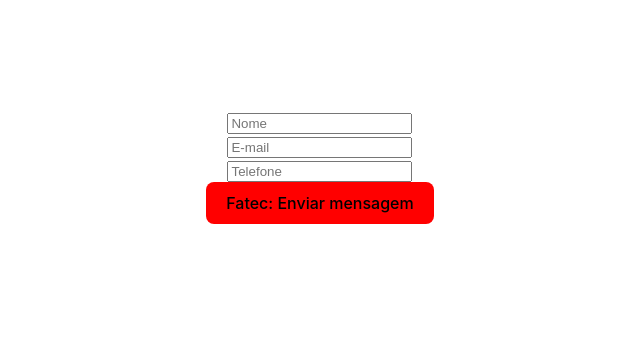
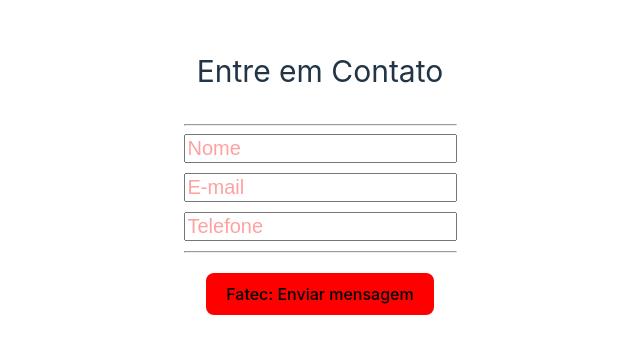
Before and after one commit to CaioAssis/Aula-React, a React (Vite) app: page / in a window 1280 px wide. Shown: the part 233-586 px from the top of the page, without its empty margins (320-960 px from the left). Built offline with nearby package versions, Linux system fonts and the light colour scheme.

Commit message:
Adiciona css

```diff
--- /dev/null
+++ b/src/components/formAt1/formAt1.module.css
@@ -0,0 +1,9 @@
+.campo{
+    margin-bottom: 10px;
+}
+.campoBotao{
+    margin-top: 20px;
+}
+.head{
+    font-size: 30px;
+}
--- a/src/components/formAt1/index.tsx
+++ b/src/components/formAt1/index.tsx
@@ -1,5 +1,6 @@
 import ButtonFatec from '../button-fatec'
 import InputFatec from '../input-fatec'
+import styles from './formAt1.module.css'
 
 
 
@@ -7,10 +8,13 @@
     return(
         <>
             <form>
-                <div><InputFatec placeholder='Nome'/></div>
-                <div><InputFatec placeholder='E-mail'/></div>
-                <div><InputFatec placeholder='Telefone'/></div>
-                <div><ButtonFatec type='submit' label='Fatec: Enviar mensagem'/></div>
+                <p className={styles.head}>Entre em Contato</p>
+                <hr />
+                <div className={styles.campo}><InputFatec placeholder='Nome'/></div>
+                <div className={styles.campo}><InputFatec placeholder='E-mail'/></div>
+                <div className={styles.campo}><InputFatec placeholder='Telefone'/></div>
+                <hr />
+                <div className={styles.campoBotao}><ButtonFatec type='button' label='Fatec: Enviar mensagem'/></div>
             </form>
         </>
     )
--- /dev/null
+++ b/src/components/input-fatec/InputFatec.module.css
@@ -0,0 +1,7 @@
+.inputFatec{
+    color: red;
+    font-size: 20px;
+
+} ::placeholder{
+    color: rgb(255, 161, 161)
+}
--- a/src/components/input-fatec/index.tsx
+++ b/src/components/input-fatec/index.tsx
@@ -1,10 +1,12 @@
+import styles from './InputFatec.module.css'
+
 interface PHolder{
     placeholder: string
 }
 
 function InputFatec({placeholder}: PHolder) {
     return (
-        <input type="text" placeholder={placeholder}></input>
+        <input type="text" placeholder={placeholder} className={styles.inputFatec}/>
     )
 }
 
```
